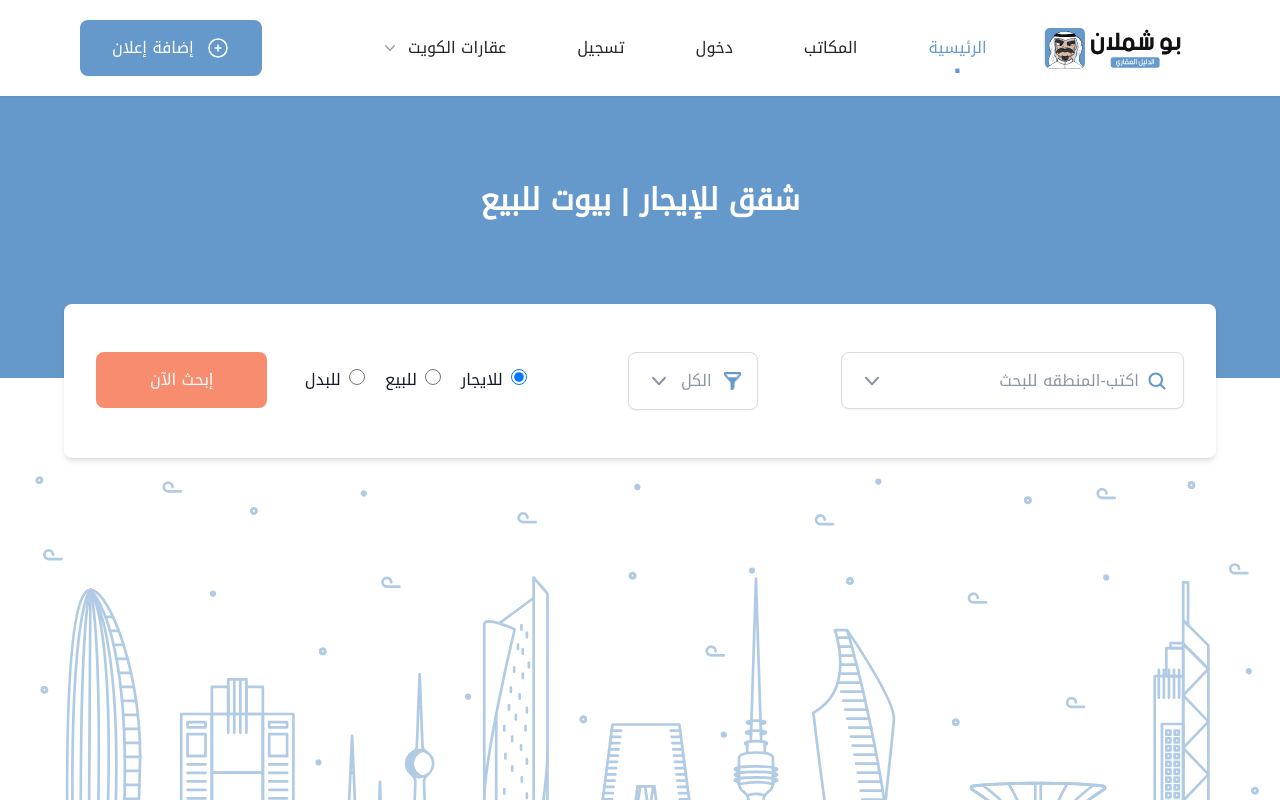
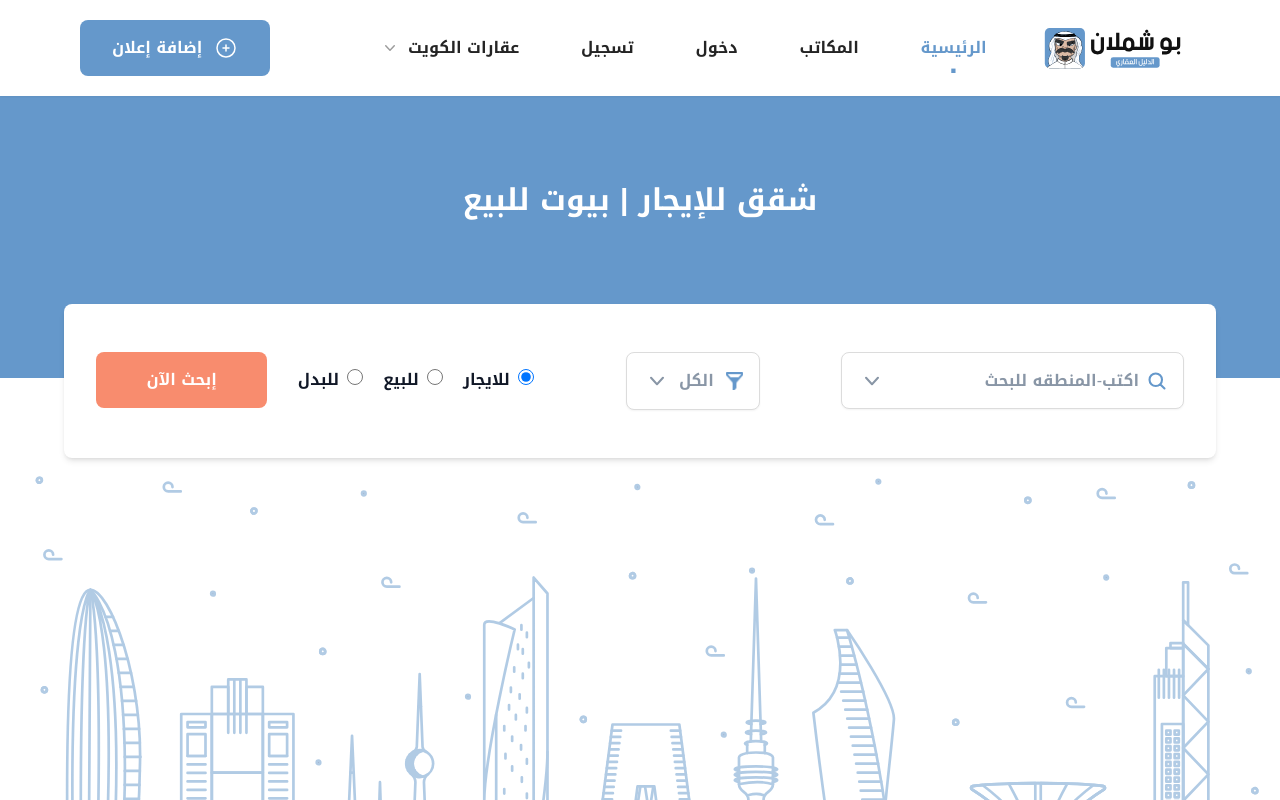
Before and after one commit to samiur-r/square-feet, a Next.js app: page / in a window 1280 px wide. Shown: the top 800 px of the page. Built offline with nearby package versions, Linux system fonts and the light colour scheme.

Commit message:
test: breaking font test

```diff
--- a/tailwind.config.js
+++ b/tailwind.config.js
@@ -46,7 +46,6 @@ module.exports = {
       },
       fontFamily: {
         sans: [
-          'Droid Arabic Kufi Regular',
           'Droid Arabic Kufi Bold',
           'sans-serif'
         ]
```
